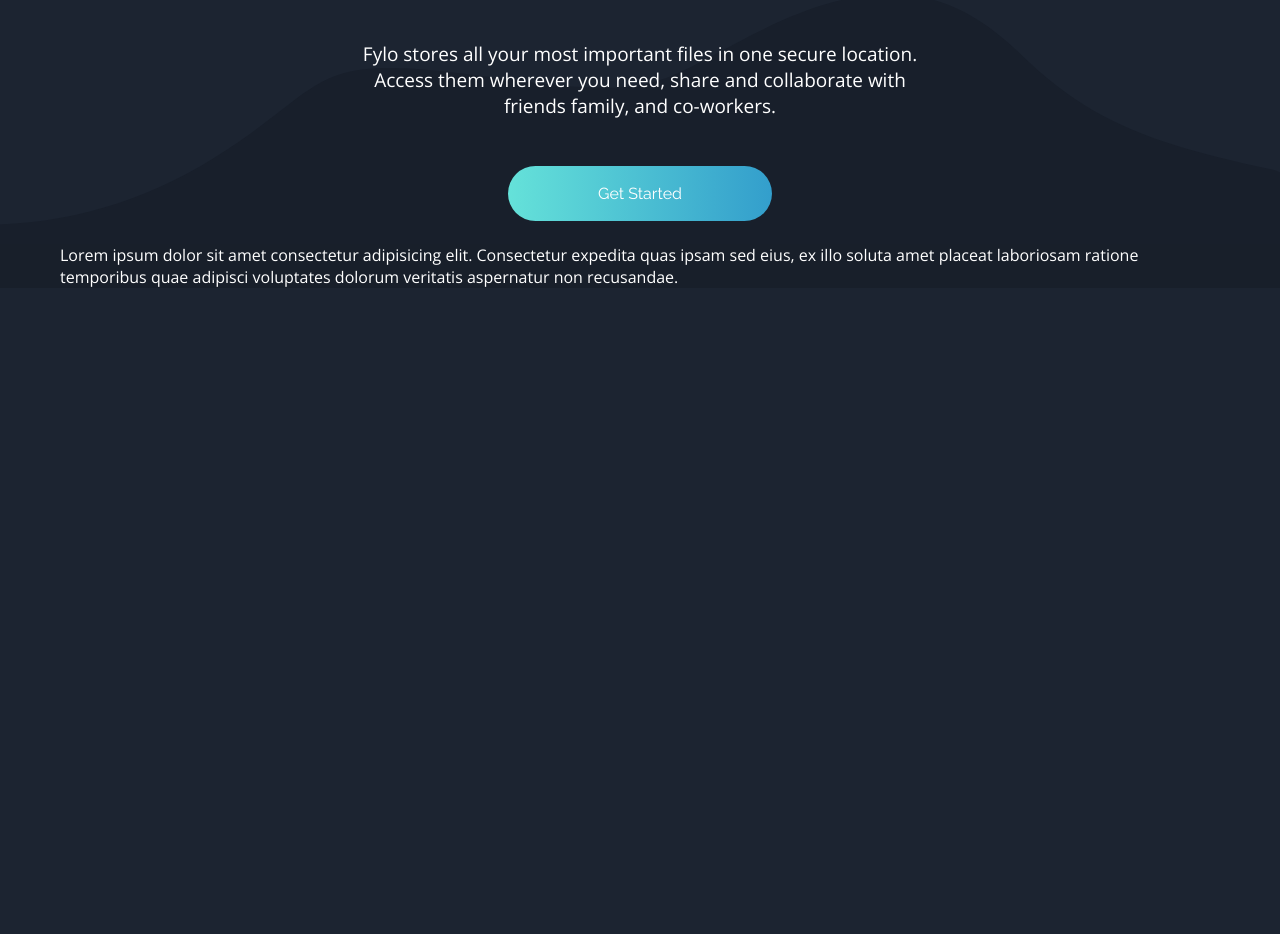
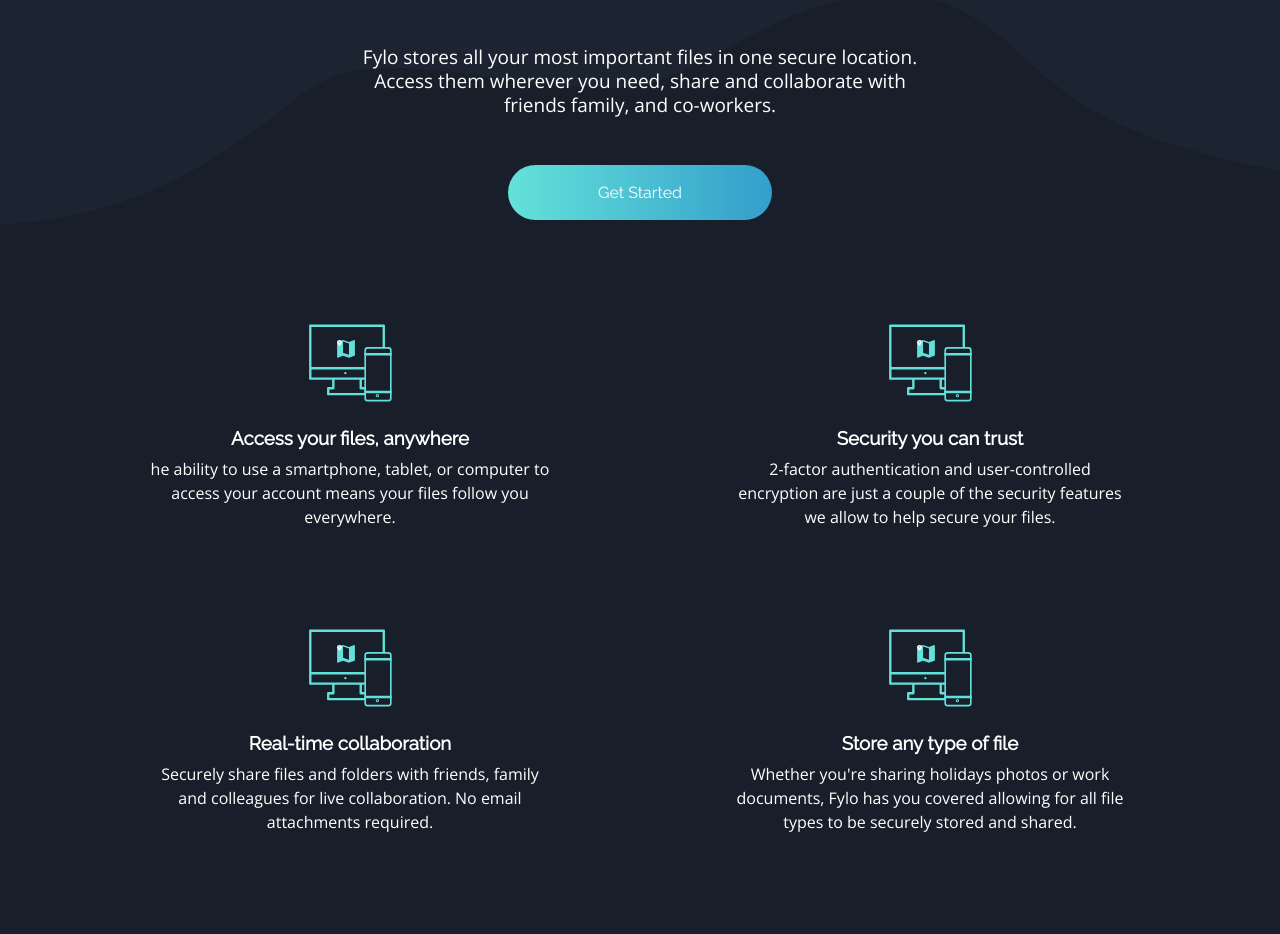
Before and after one commit to miladxdev/fylo-landingpage, a plain HTML site: page index.html in a window 1280 px wide. Shown: the part 872-1806 px from the top of the page. Before the commit the page ends 1160 px from the top, so only its background shows below. Drawn offline with nearby package versions, Linux system fonts and the light colour scheme.

Commit message:
overview section

```diff
--- a/index.html
+++ b/index.html
@@ -49,10 +49,37 @@
       </div>
     </section>
 
-    <section class="section-product">
+    <section class="section-overview">
       <div class="wrap">
-        Lorem ipsum dolor sit amet consectetur adipisicing elit. Consectetur expedita quas ipsam sed eius, ex illo soluta amet placeat laboriosam ratione temporibus quae adipisci voluptates dolorum
-        veritatis aspernatur non recusandae.
+        <div class="overview-container">
+          <div class="overview-row">
+            <div class="overview">
+              <img src="img/icon-access-anywhere.svg" alt="icon" />
+              <h3>Access your files, anywhere</h3>
+              <p>he ability to use a smartphone, tablet, or computer to access your account means your files follow you everywhere.</p>
+            </div>
+
+            <div class="overview">
+              <img src="img/icon-access-anywhere.svg" alt="icon" />
+              <h3>Security you can trust</h3>
+              <p>2-factor authentication and user-controlled encryption are just a couple of the security features we allow to help secure your files.</p>
+            </div>
+          </div>
+
+          <div class="overview-row">
+            <div class="overview">
+              <img src="img/icon-access-anywhere.svg" alt="icon" />
+              <h3>Real-time collaboration</h3>
+              <p>Securely share files and folders with friends, family and colleagues for live collaboration. No email attachments required.</p>
+            </div>
+
+            <div class="overview">
+              <img src="img/icon-access-anywhere.svg" alt="icon" />
+              <h3>Store any type of file</h3>
+              <p>Whether you're sharing holidays photos or work documents, Fylo has you covered allowing for all file types to be securely stored and shared.</p>
+            </div>
+          </div>
+        </div>
       </div>
     </section>
     <footer></footer>
--- a/style.css
+++ b/style.css
@@ -37,8 +37,12 @@ h3 {
   font-family: var(--ff-railway);
 }
 
+p {
+  line-height: 1.5rem;
+}
+
 body {
-  background: var(--bg-intro);
+  /* background: var(--bg-intro); */
   font-size: 16px;
   font-family: var(--ff-opensans);
   color: white;
@@ -61,7 +65,7 @@ header {
   display: flex;
   align-items: center;
   justify-content: space-between;
-  margin-top: 60px;
+  padding-top: 60px;
   font-family: var(--ff-railway);
 }
 .nav .nav-links {
@@ -121,6 +125,26 @@ header {
   cursor: pointer;
 }
 
-.section-product {
+.section-overview {
+  /* border: 1px solid yellow; */
   background: var(--bg-main);
 }
+
+.overview-container {
+  padding-top: 80px;
+}
+
+.overview-row {
+  display: flex;
+  justify-content: space-around;
+}
+
+.overview {
+  width: 400px;
+  text-align: center;
+  margin-bottom: 100px;
+}
+.overview h3 {
+  padding: 8px;
+  padding-top: 20px;
+}
```
